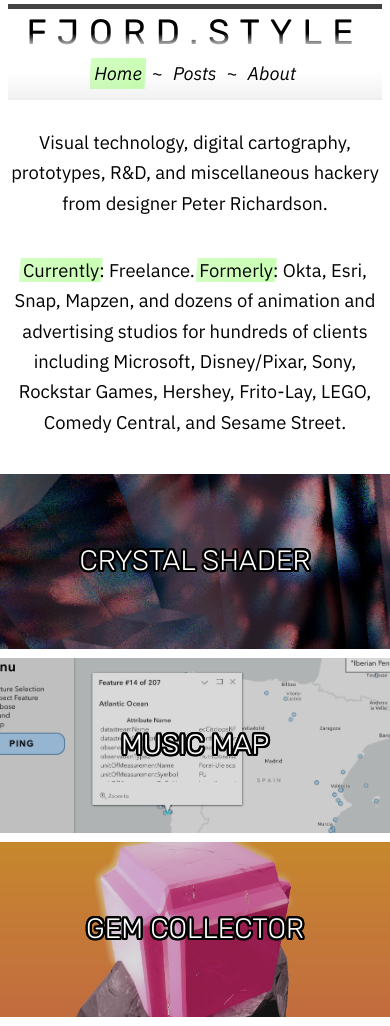
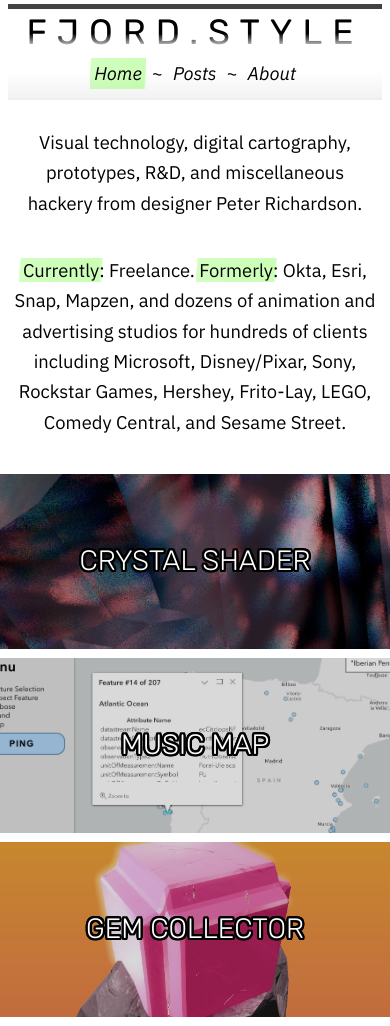
Before and after one commit to meetar/fjord.style, a Jekyll site: the page built from index.md, in a window 390 px wide. Shown: the top 1026 px of the page. Built offline with Jekyll 4.4.1, drawn with Linux system fonts in a browser that asks for light colours; grey boxes are pictures that could not be loaded.

Commit message:
update mobile styles

```diff
--- a/_sass/_layout.scss
+++ b/_sass/_layout.scss
@@ -690,11 +690,13 @@ mark, a.active {
     text-align: center;
     margin: 3vh auto;
     margin-bottom: 2em;
+    padding: 0 3vw;
     max-width: 500px;
   }
   .index-intro-sub {
     text-align: center;
     margin: 3vh auto;
+    padding: 0 3vw;
     margin-bottom: 2em;
     max-width: 700px;
   }
@@ -845,13 +847,3 @@ mark, a.active {
         color: #ccc
     }
   }
-
-  @media (max-width:800) {
-    .index-intro {
-      margin: 3vh 4vw;
-    }
-    .index-intro-sub {
-      margin: 3vh 4vw;
-      max-width: 700px;
-    }
-  }
```
